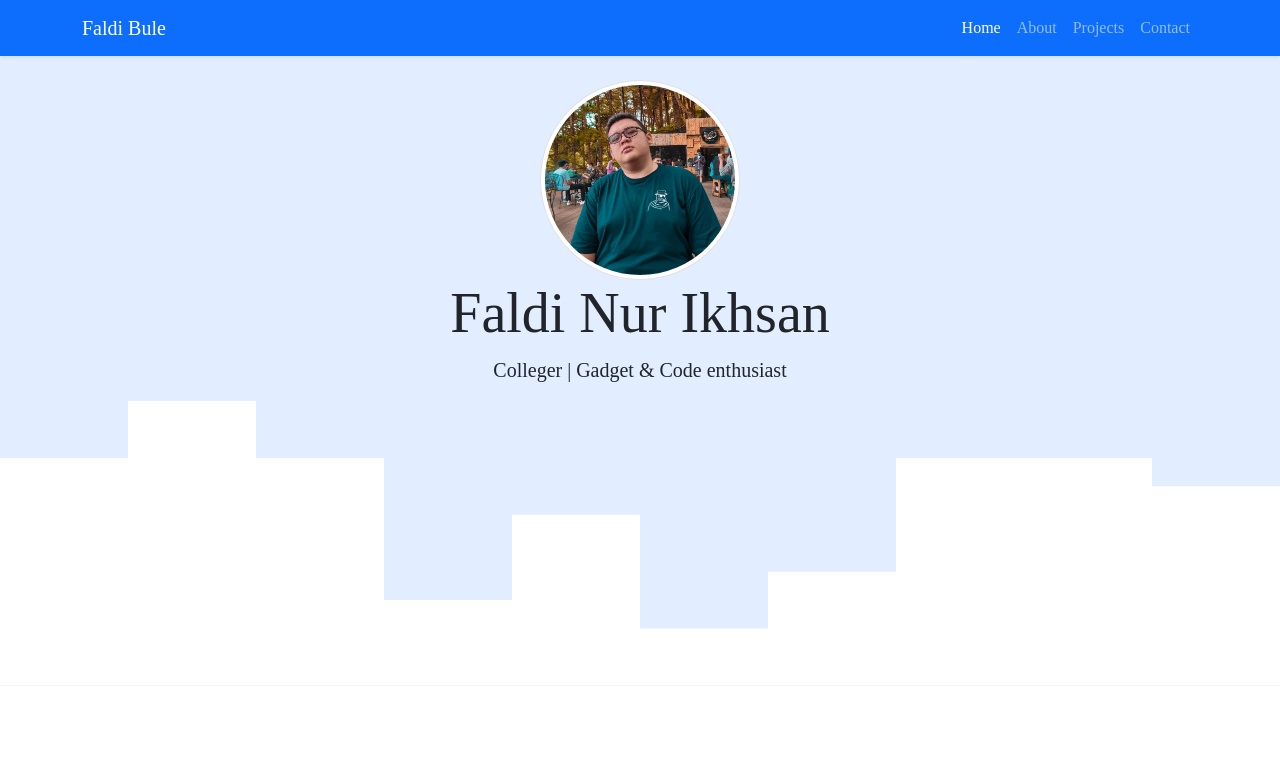
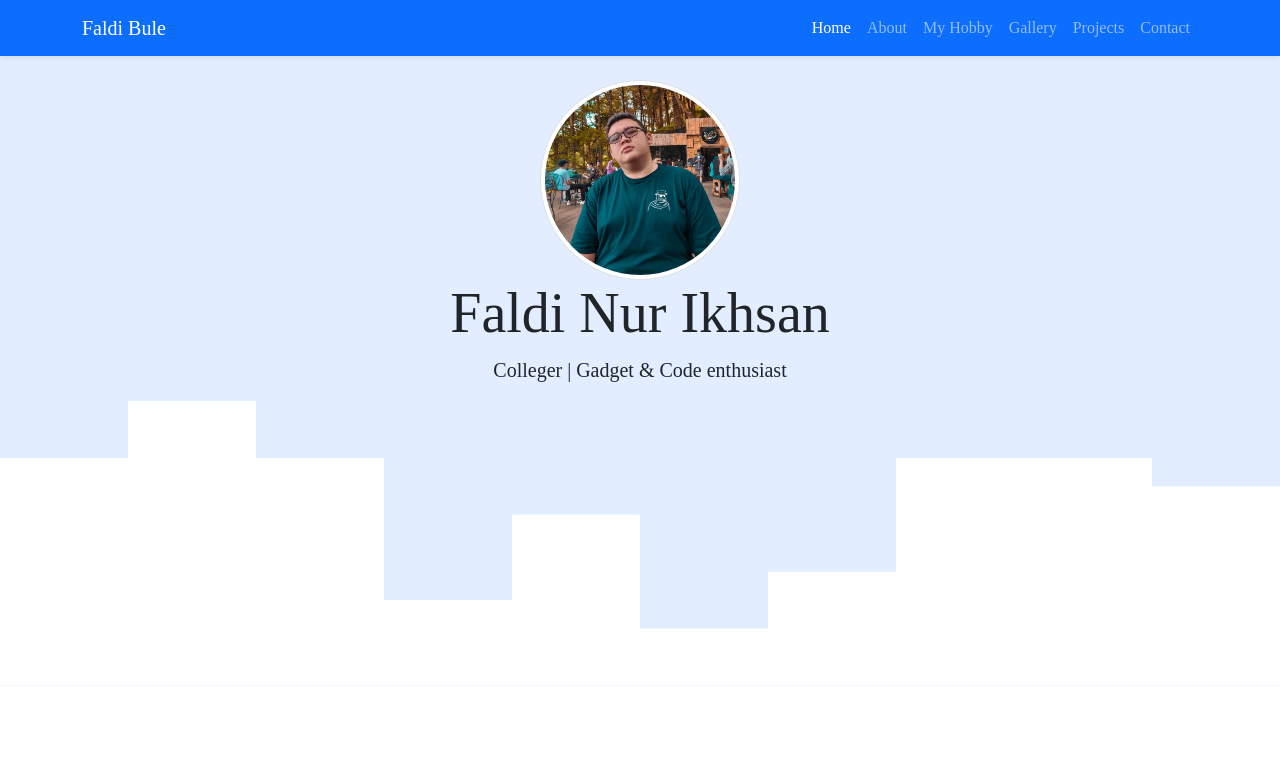
Before and after one commit to faldibule/faldibule.github.io, a plain HTML site: page index.html in a window 1280 px wide. Shown: the top 779 px of the page. Drawn offline with nearby package versions, Linux system fonts and the light colour scheme.

Commit message:
Menambah tombol gallery dan my hobby pada nav

```diff
--- a/index.html
+++ b/index.html
@@ -34,6 +34,12 @@
             </li>
             <li class="nav-item">
               <a class="nav-link" href="#about">About</a>
+            </li>
+            <li class="nav-item">
+              <a class="nav-link" href="#hobby">My Hobby</a>
+            </li>
+            <li class="nav-item">
+              <a class="nav-link" href="#gallery">Gallery</a>
             </li>
             <li class="nav-item">
               <a class="nav-link" href="#projects">Projects</a>
```
